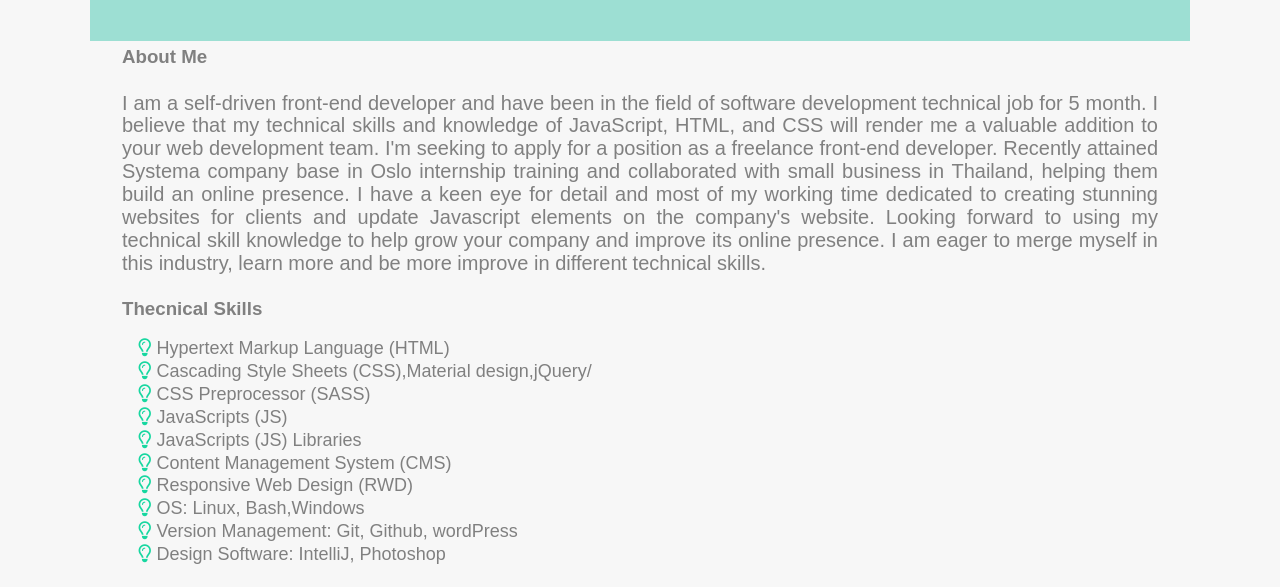
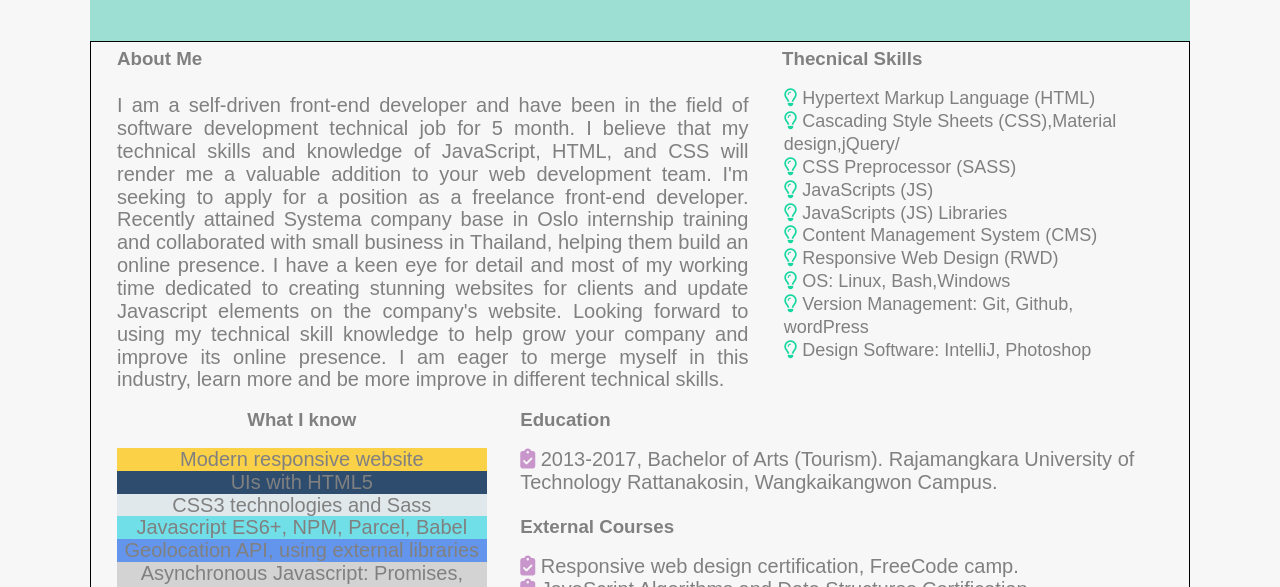
Before and after one commit to Chonthichar/cv, a plain HTML site: page index.html in a window 1280 px wide. Shown: the part 182-769 px from the top of the page. Drawn offline with nearby package versions, Linux system fonts and the light colour scheme.

```diff
--- a/styles/style.css
+++ b/styles/style.css
@@ -86,23 +86,24 @@ h5 {
     display: grid;
     /*grid-template-columns: repeat(auto-fit, minmax(300px, 1fr));*/
     grid-template-areas:
-      'content'
-   'sidebar'
-   'box-1'
-   'box-2'
-   'box-3'
-   'footer';
+   /*   'content'*/
+   /*'sidebar'*/
+   /*'box-1'*/
+   /*'box-2'*/
+   /*'box-3'*/
+   /*'footer';*/
 
-            /*'detail detail detail' !** 3 column*!*/
-            /*'content content sidebar'*/
-            /*'box-1 box-2 box-2'*/
-            /*'box-3 box-3 box-3'*/
-            /*'footer footer footer';*/
-    grid-gap: 0.5rem; /*create space between table*/
-    /*padding: 300px;*/
+            'detail detail detail' /** 3 column*/
+            'content content sidebar'
+            'box-1 box-2 box-2'
+            'box-3 box-3 box-3'
+            'footer footer footer';
+    grid-gap: 0.1rem; /*create space between table*/
+    padding: 10px;
     padding-top: 5px;
     padding-bottom: 0px;
     background: none;
+    border: 0.1rem solid black;
 }
 
 .detail {
@@ -120,7 +121,7 @@ h5 {
 
 .content, .sidebar, .box-1, .box-2, .box-3, .footer {
     /*border: 1px black solid;*/
-    padding: 0 2rem 1rem;
+    padding: 0 1rem 1rem;
     /*background: #E3F6F5;*/
 }
 
@@ -149,13 +150,17 @@ h5 {
 
 .sidebar ul li {
     /*padding-top: 1rem;*/
-    padding-left: 1rem;
+    padding-left: 0.1rem;
     font-size: 18px;
     list-style-type: none;
 }
 
 .sidebar ul li i {
     color: #17D7A0;
+}
+
+.one, .two, .three, .four, .five, .six, .seven, .eight, .nine, .ten{
+    color: orange;
 }
 
 .box-1 {
```
